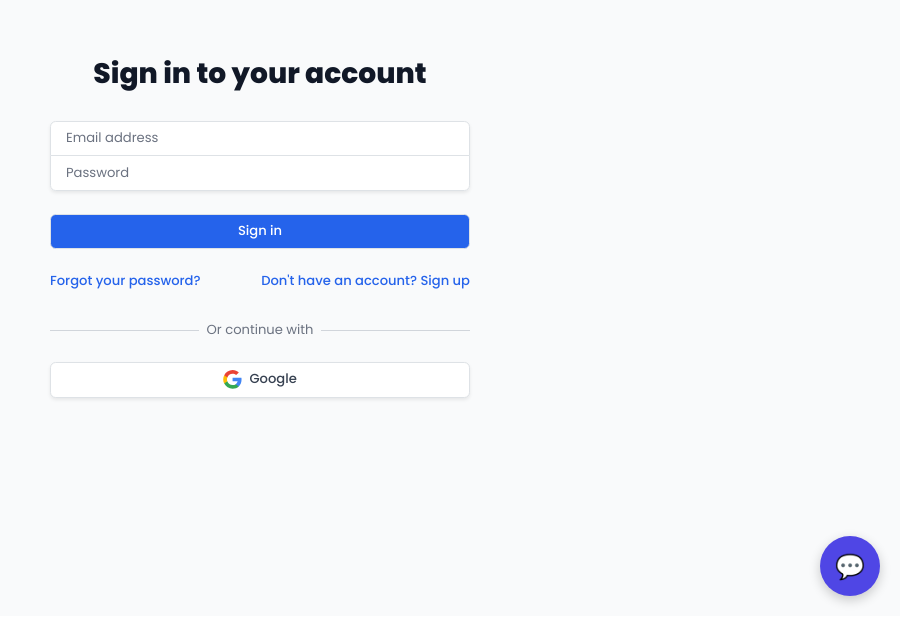
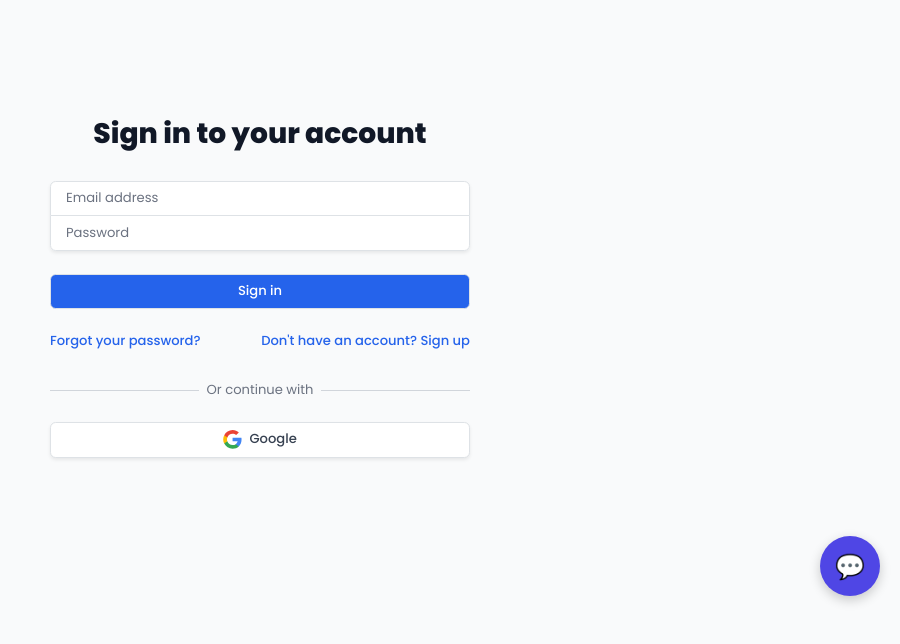
Before and after one commit to yashwanthk8/finyearpro-frontend, a React (Vite) app: page /login in a window 1280 px wide. Shown: the part 184-828 px from the top of the page, without its empty margins (380-1280 px from the left). Before the commit the page ends 800 px from the top, so only its background shows below. Built offline with nearby package versions, Linux system fonts and the light colour scheme.

Commit message:
Make navbar fixed at the top of the page

```diff
--- a/src/components/Dashboard/Dashboard.jsx
+++ b/src/components/Dashboard/Dashboard.jsx
@@ -136,7 +136,7 @@ const Dashboard = () => {
       </header>
 
       {/* Main content */}
-      <main className="max-w-7xl mx-auto px-4 sm:px-6 lg:px-8 py-8">
+      <main className="max-w-7xl mx-auto px-4 sm:px-6 lg:px-8 py-8 mt-16">
         {/* Welcome message */}
         <div className="bg-white shadow rounded-lg p-6 mb-6">
           <h2 className="text-xl font-semibold mb-2">Welcome to your Dashboard!</h2>
--- a/src/components/Navbarm.jsx
+++ b/src/components/Navbarm.jsx
@@ -20,7 +20,7 @@ const Navbarm = ({ scrollToSection, sections }) => {
   };
 
   return (
-    <nav className="bg-white shadow-md">
+    <nav className="bg-white shadow-md fixed top-0 left-0 right-0 z-50">
       <div className="max-w-7xl mx-auto px-4 sm:px-6 lg:px-8">
         <div className="flex justify-between h-16">
           <div className="flex">
--- a/src/index.css
+++ b/src/index.css
@@ -1,3 +1,18 @@
 @tailwind base;
 @tailwind components;
 @tailwind utilities;
+
+body {
+  margin: 0;
+  padding-top: 4rem; /* Add padding to account for fixed navbar */
+  font-family: -apple-system, BlinkMacSystemFont, 'Segoe UI', 'Roboto', 'Oxygen',
+    'Ubuntu', 'Cantarell', 'Fira Sans', 'Droid Sans', 'Helvetica Neue',
+    sans-serif;
+  -webkit-font-smoothing: antialiased;
+  -moz-osx-font-smoothing: grayscale;
+}
+
+code {
+  font-family: source-code-pro, Menlo, Monaco, Consolas, 'Courier New',
+    monospace;
+}
```
